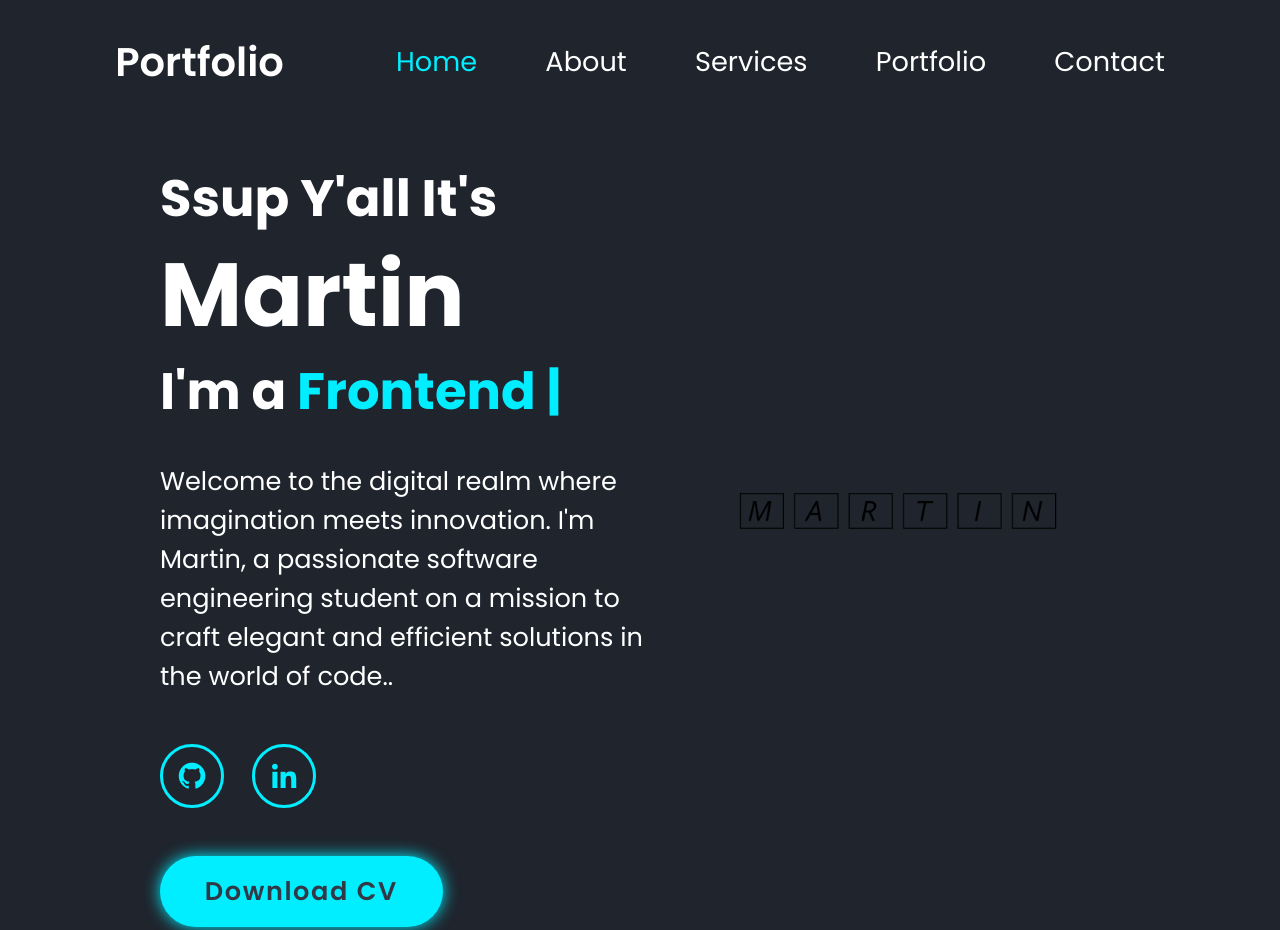
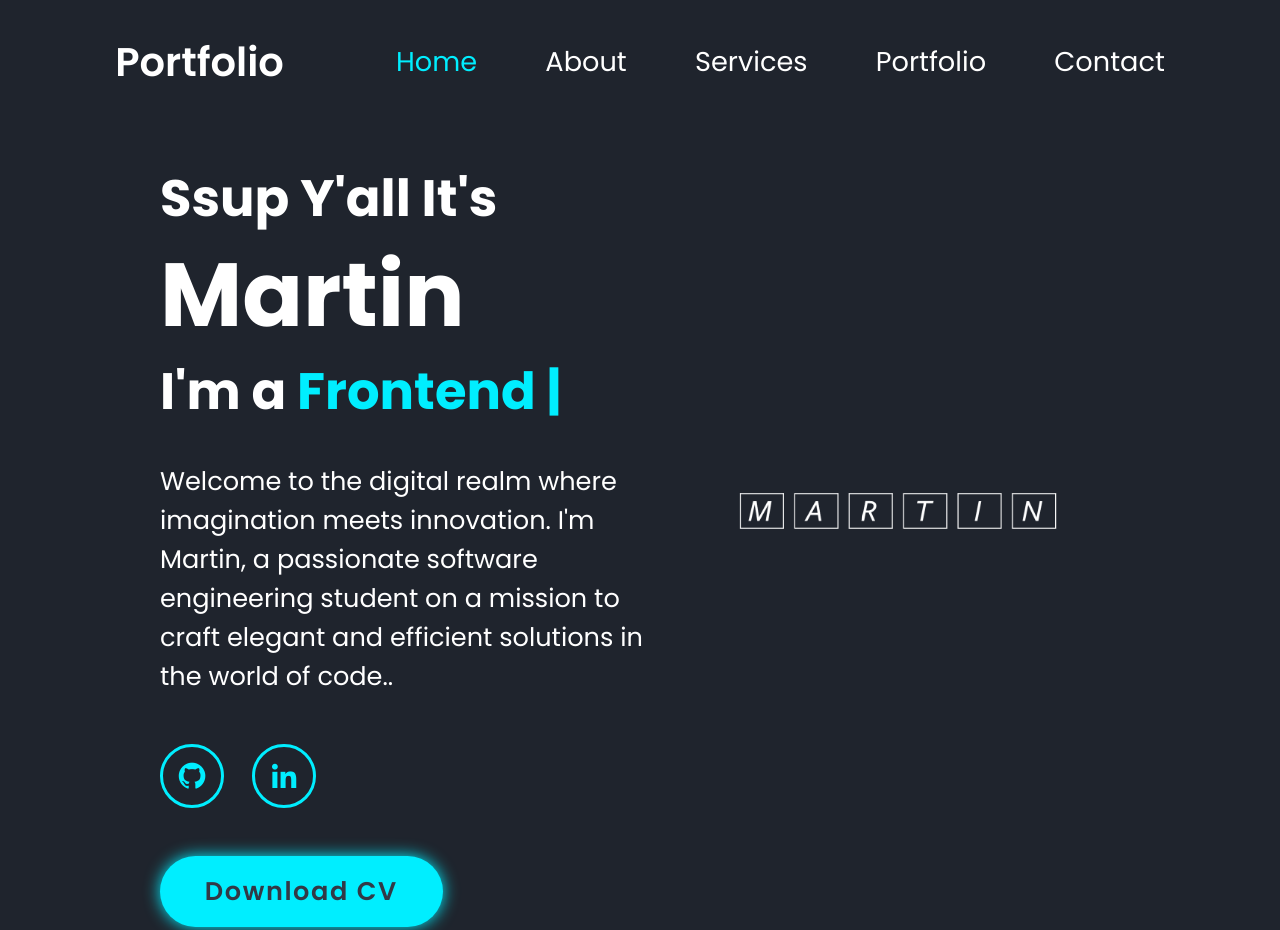
Before and after one commit to Llg-wst/Martin-portfoliowebsite, a plain HTML site: page index.html in a window 1280 px wide. Shown: the top 930 px of the page. Drawn offline with nearby package versions, Linux system fonts and the light colour scheme.

Commit message:
Update index.html
Signed-off-by: MG <111937920+Llg-wst@users.noreply.github.com>

```diff
--- a/index.html
+++ b/index.html
@@ -45,7 +45,7 @@
       </div>
 
       <div class="home-img">
-        <img src="images/Martin-logos_black.png" alt="">
+        <img src="images/Martin-logos_white.png" alt="">
       </div>
     </section>
 
```
